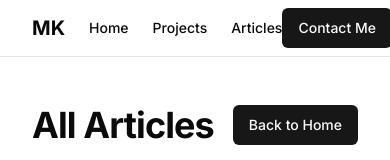
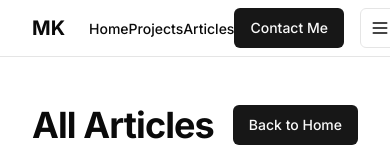
Before and after one commit to MohsinKamalKhan/porfolio, a Next.js app: page /articles in a window 390 px wide. Shown: the top 160 px of the page. Built offline with nearby package versions, Linux system fonts and the light colour scheme; no server answers; the database is empty.

Commit message:
Updated Navbar - minor bug fixes

```diff
--- a/components/blog-post.tsx
+++ b/components/blog-post.tsx
@@ -13,7 +13,7 @@
 export function BlogPost({ title, image, date, link }: BlogPostProps) {
   return (
     <Card className="overflow-hidden">
-      <Image src={image} alt={title} width={400} height={200} className="w-[400px] h-[200px] object-cover" />
+      <Image src={image} alt={title} width={500} height={250} className="mx-auto w-[500px] h-[250px] object-cover" />
       <CardContent className="p-4">
         <h3 className="font-semibold text-lg mb-2">{title}</h3>
       </CardContent>
--- a/components/navbar.tsx
+++ b/components/navbar.tsx
@@ -1,28 +1,63 @@
+'use client'
+
+import { useState } from 'react'
 import Link from 'next/link'
 import { Button } from '@/components/ui/button'
+import { Sheet, SheetContent, SheetTrigger } from '@/components/ui/sheet'
+import { Menu } from 'lucide-react'
 
 export function Navbar() {
+  const [isOpen, setIsOpen] = useState(false)
+
+  const NavItem = ({ href, children }: { href: string; children: React.ReactNode }) => (
+    <Link
+      href={href}
+      className="text-sm font-medium transition-colors hover:text-primary h-[2rem]"
+      onClick={() => setIsOpen(false)}
+    >
+      {children}
+    </Link>
+  )
+
+  const NavItems = () => (
+    <>
+      <NavItem href="/">Home</NavItem>
+      <NavItem href="/projects">Projects</NavItem>
+      <NavItem href="/articles">Articles</NavItem>
+    </>
+  )
+
   return (
-    <nav className="border-b bg-background/95 backdrop-blur supports-[backdrop-filter]:bg-background/60">
-      <div className="container flex h-14 items-center">
-        <Link href="/" className="mr-6 flex items-center space-x-2">
-          <span className="font-bold text-xl">MK</span>
-        </Link>
-        <div className="flex gap-6">
-          <Link href="/" className="text-sm font-medium transition-colors hover:text-primary">
-            Home
+    <nav className="sticky top-0 z-40 w-full border-b bg-background/95 backdrop-blur supports-[backdrop-filter]:bg-background/60">
+      <div className="container flex h-14 items-center justify-between">
+        <div className="flex items-center gap-6">
+          <Link href="/" className="flex items-center space-x-2">
+            <span className="font-bold text-xl">MK</span>
           </Link>
-          <Link href="/projects" className="text-sm font-medium transition-colors hover:text-primary">
-            Projects
-          </Link>
-          <Link href="/articles" className="text-sm font-medium transition-colors hover:text-primary">
-            Articles
-          </Link>
+          <div className="sm:hidden md:inline-flex items-center gap-6">
+            <NavItems />
+          </div>
         </div>
-        <div className="ml-auto flex items-center space-x-4">
-          <Button asChild>
+        <div className="flex items-center space-x-4">
+          <Button asChild className="sm:hidden md:inline-flex">
             <Link href="/#contact">Contact Me</Link>
           </Button>
+          <Sheet open={isOpen} onOpenChange={setIsOpen}>
+            <SheetTrigger asChild>
+              <Button variant="outline" size="icon" className="md:hidden">
+                <Menu className="h-5 w-5" />
+                <span className="sr-only">Toggle menu</span>
+              </Button>
+            </SheetTrigger>
+            <SheetContent side="right">
+              <div className="flex flex-col space-y-4 mt-4">
+                <NavItems />
+                <Button asChild onClick={() => setIsOpen(false)}>
+                  <Link href="/#contact">Contact Me</Link>
+                </Button>
+              </div>
+            </SheetContent>
+          </Sheet>
         </div>
       </div>
     </nav>
--- a/components/project-card.tsx
+++ b/components/project-card.tsx
@@ -14,7 +14,7 @@
 export function ProjectCard({ title, description, image, link, tags }: ProjectCardProps) {
   return (
     <Card className="overflow-hidden">
-      <Image src={image} alt={title} width={400} height={200} className="w-[400px] h-[200px] object-cover" />
+      <Image src={image} alt={title} width={500} height={250} className="mx-auto w-[500px] h-[250px] object-cover" />
       <CardContent className="p-4">
         <h3 className="font-semibold text-lg mb-2">{title}</h3>
         <p className="text-muted-foreground text-sm mb-4">{description}</p>
--- /dev/null
+++ b/components/ui/sheet.tsx
@@ -0,0 +1,140 @@
+"use client"
+
+import * as React from "react"
+import * as SheetPrimitive from "@radix-ui/react-dialog"
+import { cva, type VariantProps } from "class-variance-authority"
+import { X } from "lucide-react"
+
+import { cn } from "@/lib/utils"
+
+const Sheet = SheetPrimitive.Root
+
+const SheetTrigger = SheetPrimitive.Trigger
+
+const SheetClose = SheetPrimitive.Close
+
+const SheetPortal = SheetPrimitive.Portal
+
+const SheetOverlay = React.forwardRef<
+  React.ElementRef<typeof SheetPrimitive.Overlay>,
+  React.ComponentPropsWithoutRef<typeof SheetPrimitive.Overlay>
+>(({ className, ...props }, ref) => (
+  <SheetPrimitive.Overlay
+    className={cn(
+      "fixed inset-0 z-50 bg-black/80  data-[state=open]:animate-in data-[state=closed]:animate-out data-[state=closed]:fade-out-0 data-[state=open]:fade-in-0",
+      className
+    )}
+    {...props}
+    ref={ref}
+  />
+))
+SheetOverlay.displayName = SheetPrimitive.Overlay.displayName
+
+const sheetVariants = cva(
+  "fixed z-50 gap-4 bg-background p-6 shadow-lg transition ease-in-out data-[state=open]:animate-in data-[state=closed]:animate-out data-[state=closed]:duration-300 data-[state=open]:duration-500",
+  {
+    variants: {
+      side: {
+        top: "inset-x-0 top-0 border-b data-[state=closed]:slide-out-to-top data-[state=open]:slide-in-from-top",
+        bottom:
+          "inset-x-0 bottom-0 border-t data-[state=closed]:slide-out-to-bottom data-[state=open]:slide-in-from-bottom",
+        left: "inset-y-0 left-0 h-full w-3/4 border-r data-[state=closed]:slide-out-to-left data-[state=open]:slide-in-from-left sm:max-w-sm",
+        right:
+          "inset-y-0 right-0 h-full w-3/4  border-l data-[state=closed]:slide-out-to-right data-[state=open]:slide-in-from-right sm:max-w-sm",
+      },
+    },
+    defaultVariants: {
+      side: "right",
+    },
+  }
+)
+
+interface SheetContentProps
+  extends React.ComponentPropsWithoutRef<typeof SheetPrimitive.Content>,
+    VariantProps<typeof sheetVariants> {}
+
+const SheetContent = React.forwardRef<
+  React.ElementRef<typeof SheetPrimitive.Content>,
+  SheetContentProps
+>(({ side = "right", className, children, ...props }, ref) => (
+  <SheetPortal>
+    <SheetOverlay />
+    <SheetPrimitive.Content
+      ref={ref}
+      className={cn(sheetVariants({ side }), className)}
+      {...props}
+    >
+      {children}
+      <SheetPrimitive.Close className="absolute right-4 top-4 rounded-sm opacity-70 ring-offset-background transition-opacity hover:opacity-100 focus:outline-none focus:ring-2 focus:ring-ring focus:ring-offset-2 disabled:pointer-events-none data-[state=open]:bg-secondary">
+        <X className="h-4 w-4" />
+        <span className="sr-only">Close</span>
+      </SheetPrimitive.Close>
+    </SheetPrimitive.Content>
+  </SheetPortal>
+))
+SheetContent.displayName = SheetPrimitive.Content.displayName
+
+const SheetHeader = ({
+  className,
+  ...props
+}: React.HTMLAttributes<HTMLDivElement>) => (
+  <div
+    className={cn(
+      "flex flex-col space-y-2 text-center sm:text-left",
+      className
+    )}
+    {...props}
+  />
+)
+SheetHeader.displayName = "SheetHeader"
+
+const SheetFooter = ({
+  className,
+  ...props
+}: React.HTMLAttributes<HTMLDivElement>) => (
+  <div
+    className={cn(
+      "flex flex-col-reverse sm:flex-row sm:justify-end sm:space-x-2",
+      className
+    )}
+    {...props}
+  />
+)
+SheetFooter.displayName = "SheetFooter"
+
+const SheetTitle = React.forwardRef<
+  React.ElementRef<typeof SheetPrimitive.Title>,
+  React.ComponentPropsWithoutRef<typeof SheetPrimitive.Title>
+>(({ className, ...props }, ref) => (
+  <SheetPrimitive.Title
+    ref={ref}
+    className={cn("text-lg font-semibold text-foreground", className)}
+    {...props}
+  />
+))
+SheetTitle.displayName = SheetPrimitive.Title.displayName
+
+const SheetDescription = React.forwardRef<
+  React.ElementRef<typeof SheetPrimitive.Description>,
+  React.ComponentPropsWithoutRef<typeof SheetPrimitive.Description>
+>(({ className, ...props }, ref) => (
+  <SheetPrimitive.Description
+    ref={ref}
+    className={cn("text-sm text-muted-foreground", className)}
+    {...props}
+  />
+))
+SheetDescription.displayName = SheetPrimitive.Description.displayName
+
+export {
+  Sheet,
+  SheetPortal,
+  SheetOverlay,
+  SheetTrigger,
+  SheetClose,
+  SheetContent,
+  SheetHeader,
+  SheetFooter,
+  SheetTitle,
+  SheetDescription,
+}
--- a/package.json
+++ b/package.json
@@ -8,6 +8,7 @@
   "dependencies": {
     "@radix-ui/react-avatar": "^1.1.1",
     "@radix-ui/react-checkbox": "^1.1.1",
+    "@radix-ui/react-dialog": "^1.1.2",
     "@radix-ui/react-dropdown-menu": "^2.1.1",
     "@radix-ui/react-icons": "^1.3.2",
     "@radix-ui/react-label": "^2.1.0",
```
Also changed, not shown: 1 other file (tests, documents, lock files or other folders).
